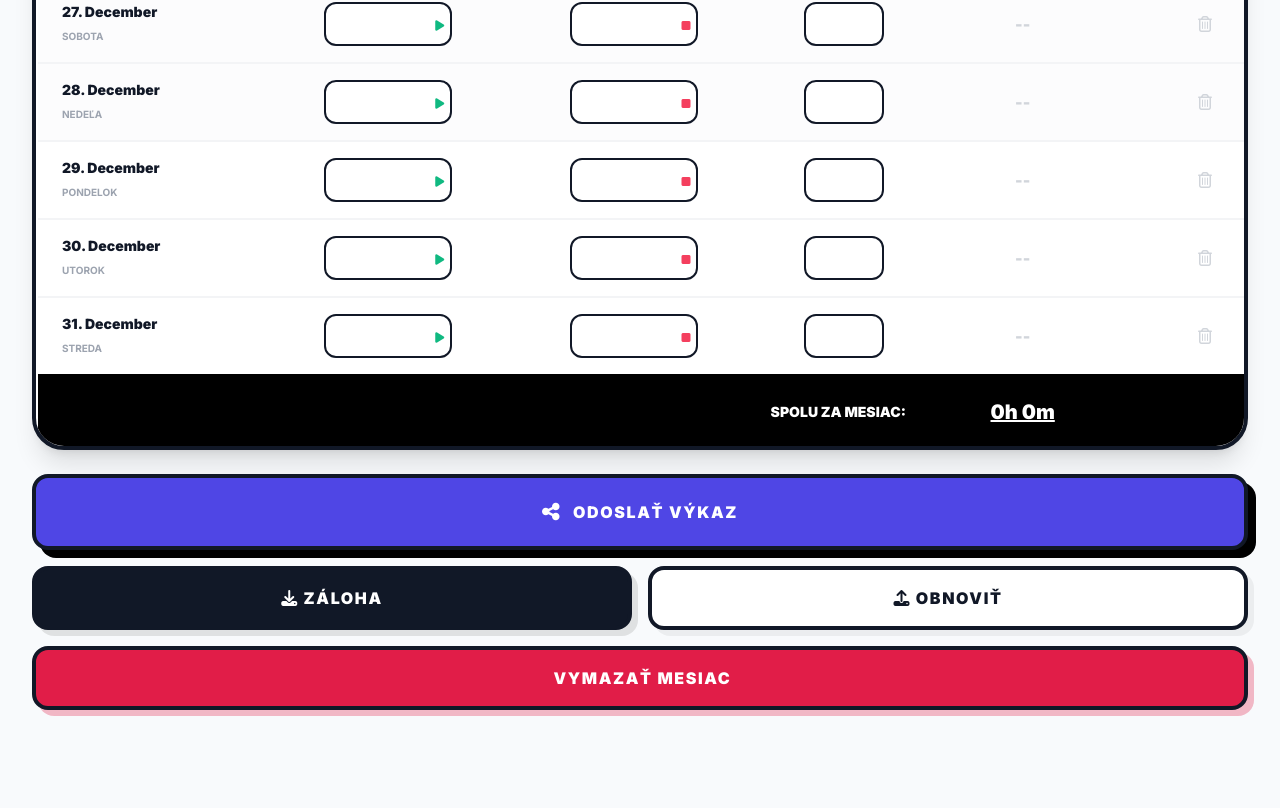
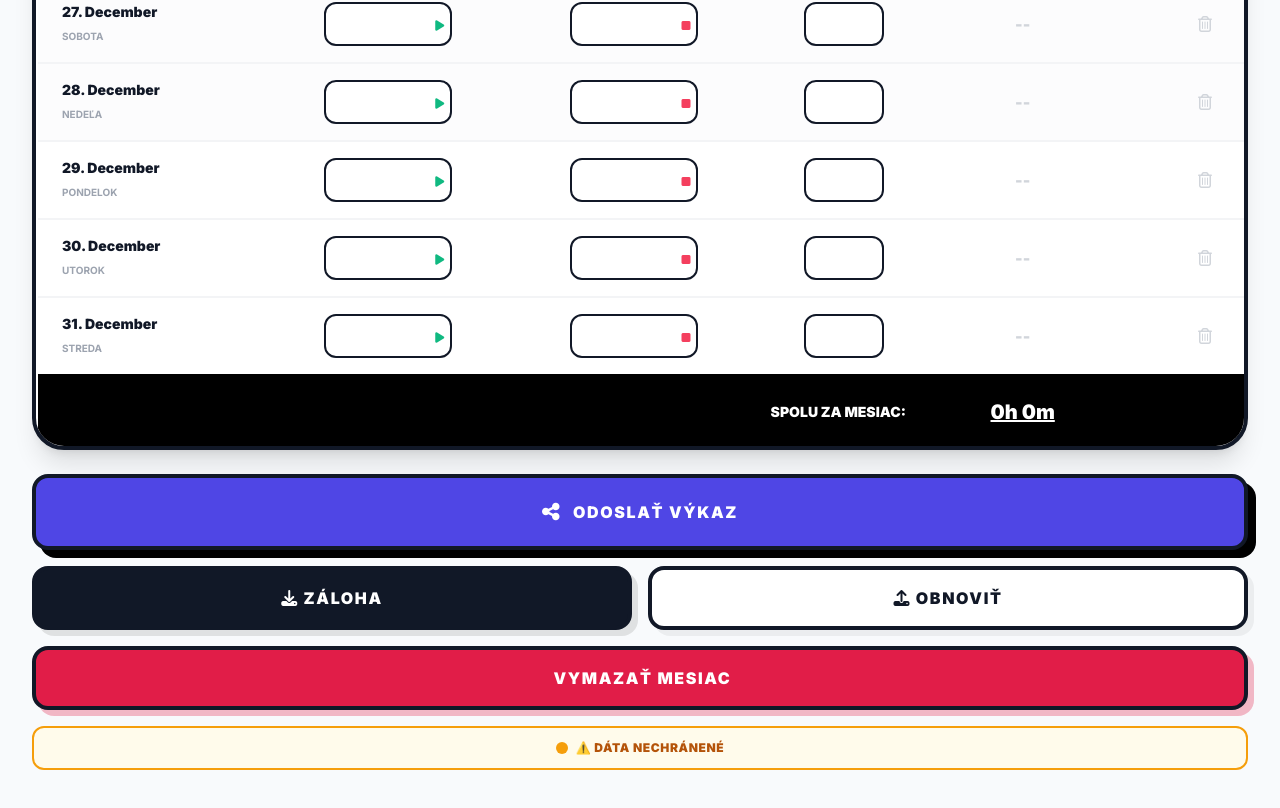
Before and after one commit to Bruno27031983/bruno, a React (Vite) app: page / in a window 1280 px wide. Shown: the part 2459-3267 px from the top of the page. Built offline with nearby package versions, Linux system fonts and the light colour scheme.

Commit message:
Add: Zelený indikátor pre Persistent Storage status

```diff
--- a/App.tsx
+++ b/App.tsx
@@ -22,6 +22,7 @@ const App: React.FC = () => {
   const [selectedMonth, setSelectedMonth] = useState(new Date().getMonth());
   const [selectedYear, setSelectedYear] = useState(new Date().getFullYear());
   const [isSettingsOpen, setIsSettingsOpen] = useState(false);
+  const [isPersisted, setIsPersisted] = useState(false);
   const fileInputRef = useRef<HTMLInputElement>(null);
 
   const [state, setState] = useState<AttendanceState>(() => {
@@ -49,15 +50,17 @@ const App: React.FC = () => {
   useEffect(() => {
     const requestPersistentStorage = async () => {
       if (navigator.storage && navigator.storage.persist) {
-        const isPersisted = await navigator.storage.persisted();
-        if (!isPersisted) {
+        const persisted = await navigator.storage.persisted();
+        if (!persisted) {
           const result = await navigator.storage.persist();
+          setIsPersisted(result);
           if (result) {
             console.log('✅ Úložisko je teraz trvalé - dáta sa nebudú mazať automaticky!');
           } else {
             console.log('⚠️ Trvalé úložisko nebolo povolené.');
           }
         } else {
+          setIsPersisted(true);
           console.log('✅ Úložisko je už trvalé.');
         }
       }
@@ -426,6 +429,15 @@ Vygenerované v aplikácii BRUNO
             <button onClick={() => fileInputRef.current?.click()} className="w-full py-4 bg-white text-gray-900 rounded-2xl font-black uppercase tracking-widest border-4 border-gray-900 shadow-[6px_6px_0px_0px_rgba(0,0,0,0.05)]"><i className="fas fa-upload"></i> OBNOVIŤ</button>
           </div>
           <button onClick={handleClearMonth} className="w-full py-4 bg-rose-600 text-white rounded-2xl font-black uppercase tracking-widest border-4 border-gray-900 shadow-[6px_6px_0px_0px_rgba(225,29,72,0.3)]"><i className="fas fa-trash-sweep"></i> VYMAZAŤ MESIAC</button>
+
+          {/* Persistent Storage Indikátor */}
+          <div className={`flex items-center justify-center gap-2 p-3 rounded-xl ${isPersisted ? 'bg-emerald-50 border-2 border-emerald-500' : 'bg-amber-50 border-2 border-amber-500'}`}>
+            <div className={`w-3 h-3 rounded-full ${isPersisted ? 'bg-emerald-500 animate-pulse' : 'bg-amber-500'}`}></div>
+            <span className={`text-xs font-black uppercase tracking-wider ${isPersisted ? 'text-emerald-700' : 'text-amber-700'}`}>
+              {isPersisted ? '🔒 Dáta chránené' : '⚠️ Dáta nechránené'}
+            </span>
+          </div>
+
           <input type="file" ref={fileInputRef} onChange={handleImport} accept=".json" className="hidden" />
         </div>
       </main>
```
